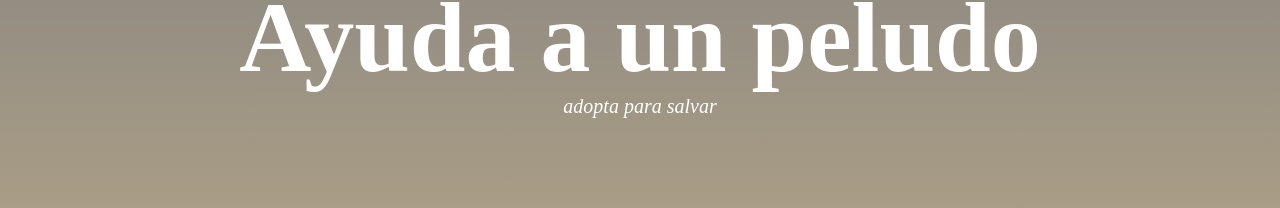
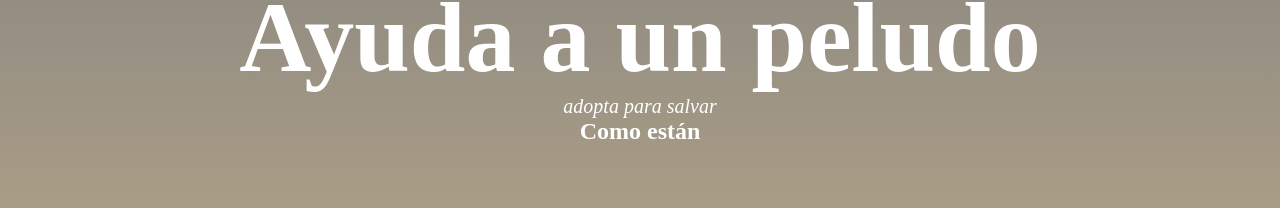
Before and after one commit to Hyooxx/Proyecto_peludos, a plain HTML site: page inicio.html in a window 1280 px wide. Shown: the part 200-408 px from the top of the page. Drawn offline with Linux system fonts and the light colour scheme.

Commit message:
El profe modificó el archivo

```diff
--- a/inicio.html
+++ b/inicio.html
@@ -15,6 +15,7 @@
     <div class="Banner-text">
         <h1>Ayuda a un peludo</h1>
         <p>adopta para salvar</p>
+        <h2>Como están</h2>
 
     </div>
 
```
